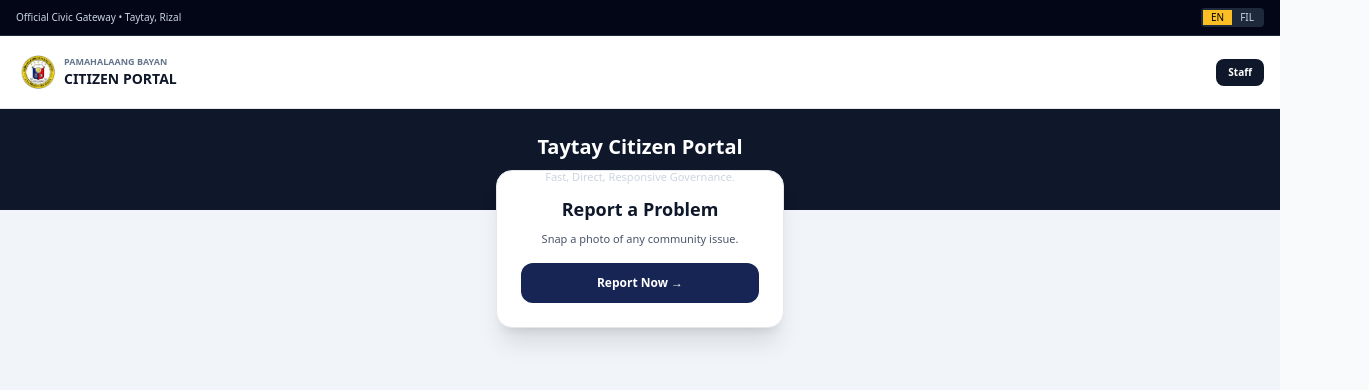
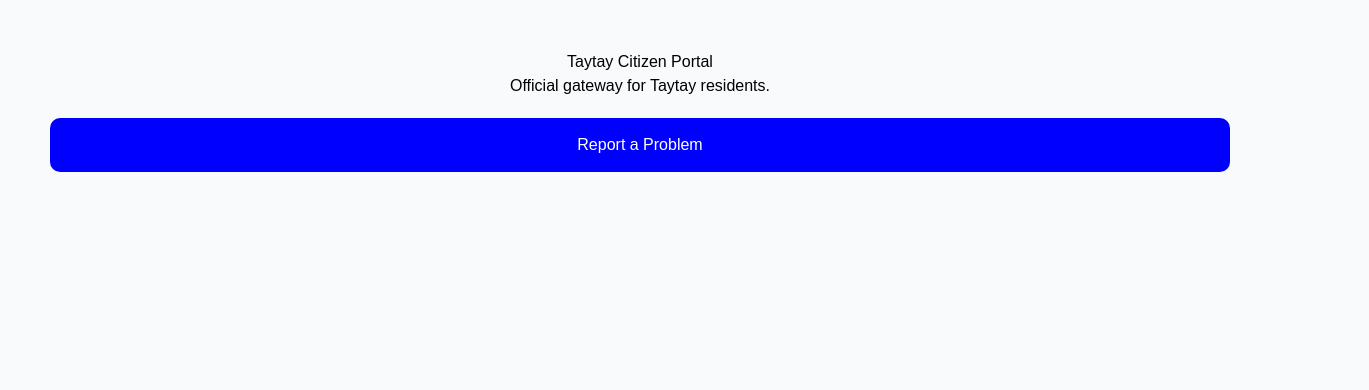
Before and after one commit to ALCMNTR/Alcmntr-Portal, a Next.js app: page / in a window 1280 px wide. Shown: the top 390 px of the page, 1369 px wide, since content can reach past the window. Built offline with nearby package versions, Linux system fonts and the light colour scheme.

Commit message:
Update page.tsx

```diff
--- a/app/page.tsx
+++ b/app/page.tsx
@@ -1,49 +1,11 @@
-"use client";
-import React, { useState } from "react";
-
-export default function MunicipalPortalLanding() {
-  const [lang, setLang] = useState<"en" | "fil">("en");
-  const isEn = lang === "en";
-
+export default function Page() {
   return (
-    <div className="min-h-screen bg-slate-100 text-slate-900 font-sans">
-      {/* 1. TOP BAR */}
-      <div className="bg-slate-950 text-slate-300 text-[10px] py-2 px-4 flex justify-between items-center border-b border-slate-800">
-        <span>{isEn ? "Official Civic Gateway • Taytay, Rizal" : "Opisyal na Civic Gateway • Taytay, Rizal"}</span>
-        <div className="bg-slate-800 rounded p-0.5 flex">
-          <button onClick={() => setLang("en")} className={`px-2 ${isEn ? "bg-amber-400 text-black" : ""}`}>EN</button>
-          <button onClick={() => setLang("fil")} className={`px-2 ${!isEn ? "bg-amber-400 text-black" : ""}`}>FIL</button>
-        </div>
-      </div>
-
-      {/* 2. HEADER */}
-      <header className="bg-white border-b p-4 flex justify-between items-center sticky top-0 z-50">
-        <div className="flex items-center gap-2">
-          <img src="/IMG_0970.jpeg" alt="Seal" className="w-10 h-10 object-contain" />
-          <div>
-            <div className="text-[9px] uppercase font-bold text-slate-500">Pamahalaang Bayan</div>
-            <h1 className="text-sm font-black uppercase">Citizen Portal</h1>
-          </div>
-        </div>
-        <a href="/admin" className="text-[10px] font-bold bg-slate-900 text-white px-3 py-1.5 rounded-lg">Staff</a>
-      </header>
-
-      {/* 3. HERO */}
-      <section className="bg-slate-900 text-white p-6 text-center">
-        <h2 className="text-xl font-black mb-2">{isEn ? "Taytay Citizen Portal" : "Taytay Citizen Portal"}</h2>
-        <p className="text-[11px] text-slate-300">{isEn ? "Fast, Direct, Responsive Governance." : "Mabilis na Serbisyo Publiko."}</p>
-      </section>
-
-      {/* 4. MAIN ACTION CARD */}
-      <main className="max-w-xs mx-auto -mt-10 px-4">
-        <div className="bg-white p-6 rounded-2xl shadow-xl text-center border">
-          <h3 className="font-black text-lg mb-2">{isEn ? "Report a Problem" : "Mag-ulat ng Problema"}</h3>
-          <p className="text-[11px] text-slate-600 mb-4">{isEn ? "Snap a photo of any community issue." : "Kunan ng litrato ang anumang problema."}</p>
-          <a href="/report" className="block w-full bg-blue-950 text-white font-bold py-3 rounded-xl text-xs">
-            {isEn ? "Report Now →" : "I-report Ngayon →"}
-          </a>
-        </div>
-      </main>
+    <div style={{ fontFamily: 'sans-serif', textAlign: 'center', padding: '50px' }}>
+      <h1>Taytay Citizen Portal</h1>
+      <p>Official gateway for Taytay residents.</p>
+      <a href="/report" style={{ display: 'block', marginTop: '20px', padding: '15px', background: 'blue', color: 'white', borderRadius: '10px' }}>
+        Report a Problem
+      </a>
     </div>
-  );
+  )
 }
```
